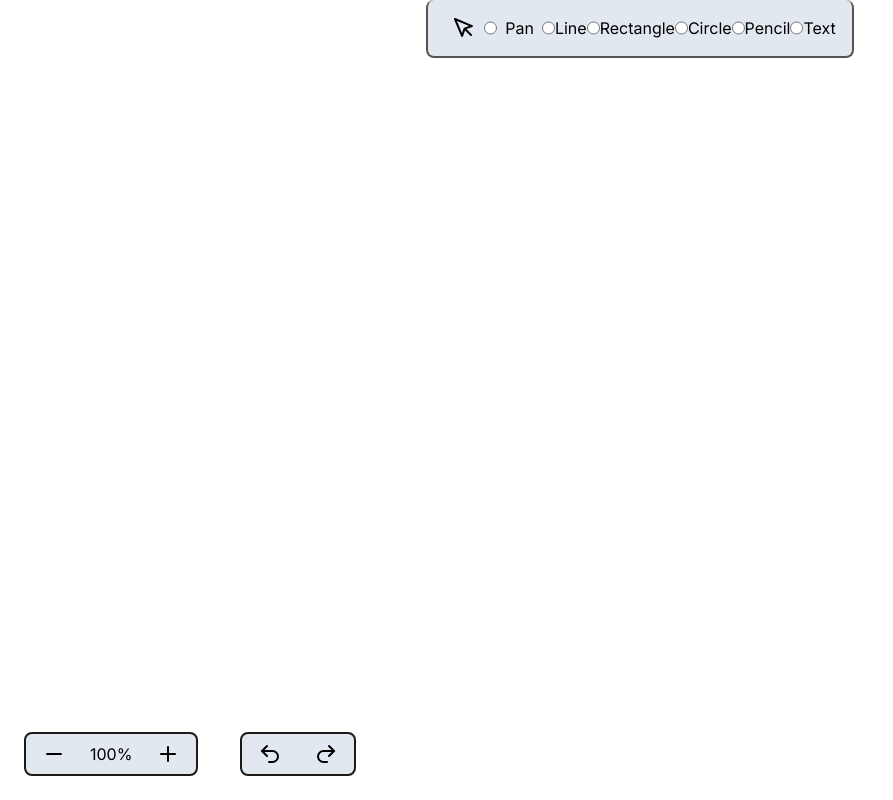
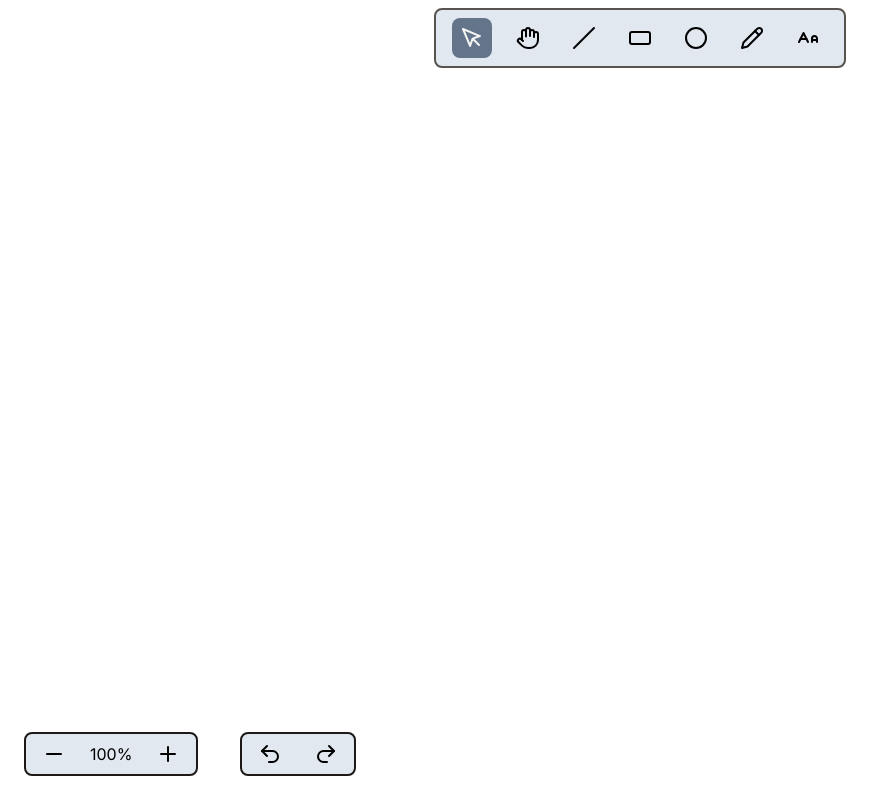
Before and after one commit to Roomshambles0/interactive-canvas, a Next.js app: page / in a window 1280 px wide. Shown: the whole page, without its empty margins (0-893 px from the left). Built offline with nearby package versions, Linux system fonts and the light colour scheme.

Commit message:
added styles

```diff
--- a/app/_components/roughcanvas2.tsx
+++ b/app/_components/roughcanvas2.tsx
@@ -5,7 +5,7 @@ import rough from 'roughjs'
 import { Drawable } from 'roughjs/bin/core';
 import getStroke, { getStrokePoints } from 'perfect-freehand';
 import { RoughCanvas } from 'roughjs/bin/canvas';
-import { Plus,Minus,Undo2,Redo2, MousePointer2, MousePointer } from 'lucide-react';
+import { Plus,Minus,Undo2,Redo2, MousePointer, Hand, Slash, RectangleHorizontal, Circle, Pencil, Text, ALargeSmall } from 'lucide-react';
 
 
 type point = { x: number, y: number, pressure?: number | undefined }[]
@@ -75,6 +75,7 @@ const updateelements = (elements: Element[], clientX: number, clientY: number, t
     if (tool == tools.pencil) {
         const index = elements.length - 1;
         const points = elements[index].points as point
+        if(!points) return
         const pointcopy = [...points]
         const updated = { x1: elements[index].x1, y1: elements[index].y1, x2: clientX, y2: clientY, tool, points: [...pointcopy, { x: clientX, y: clientY }] }
         if (!updated) return
@@ -355,28 +356,39 @@ const Rough2 = () => {
 
     return (<div>
         <div className='z-3 fixed w-full flex justify-center  '>
-            <div className='border-b-2 border-l-2 border-r-2 bg-slate-200 border-stone-600 rounded-lg p-4 flex justify-'>
-            <input className="hidden" type="radio" id='Select' checked={tool == tools.select} value={tools.select} onChange={e => setTool(tools.select)} />
-            <label className='px-2' htmlFor='Select'><MousePointer/></label>
-            <input type="radio" id='pan' checked={tool == tools.pan} value={tools.pan} onChange={e => setTool(tools.pan)} onClick={() => setCursorStyle("grab")} />
-            <label className='px-2' htmlFor='pan'>Pan</label>
-            <input type="radio" id='line' checked={tool == tools.line} value={tools.line} onChange={e => setTool(tools.line)} />
-            <label htmlFor='line'>Line</label>
-            <input type="radio" id='rectangle' checked={tool == tools.rectangle} value={tools.rectangle} onChange={e => setTool(tools.rectangle)} />
-            <label htmlFor='rectangle'>Rectangle</label>
-            <input type="radio" id='circle' checked={tool == tools.circle} value={tools.circle} onChange={e => setTool(tools.circle)} />
-            <label htmlFor='circle'>Circle</label>
-            <input type="radio" id='pencil' checked={tool == tools.pencil} value={tools.pencil} onChange={() => {
+            <div className='border-2 mt-2 bg-slate-200 border-stone-600 rounded-lg p-2 flex '>
+            <input className="hidden peer/select" type="radio" id='Select' checked={tool == tools.select} value={tools.select} onChange={(e) => {
+                setTool(tools.select)
+                setCursorStyle("default")}} />
+            <label className='p-2 mx-2 hover:cursor-pointer hover:bg-slate-300  peer-checked/select:text-stone-100  peer-checked/select:bg-slate-500 rounded-lg' htmlFor='Select'><MousePointer/></label>
+
+            <input className="hidden peer/pan" type="radio" id='pan' checked={tool == tools.pan} value={tools.pan} onChange={e => setTool(tools.pan)} onClick={() => setCursorStyle("grab")} />
+            <label className='p-2 mx-2 hover:cursor-pointer hover:bg-slate-300  peer-checked/pan:text-stone-100  peer-checked/pan:bg-slate-500 rounded-lg' htmlFor='pan'><Hand/></label>
+
+            <input className="hidden peer/line" type="radio" id='line' checked={tool == tools.line} value={tools.line} onChange={(e) => {
+                setTool(tools.line)
+                setCursorStyle("default")}} />
+            <label className='p-2 mx-2 hover:cursor-pointer hover:bg-slate-300  peer-checked/line:text-stone-100  peer-checked/line:bg-slate-500 rounded-lg' htmlFor='line'><Slash/></label>
+
+            <input className="hidden peer/rect" type="radio" id='rectangle' checked={tool == tools.rectangle} value={tools.rectangle}  onChange={(e) => {
+                setTool(tools.rectangle)
+                setCursorStyle("default")}} />
+            <label className='p-2 mx-2 hover:cursor-pointer hover:bg-slate-300  peer-checked/rect:text-stone-100  peer-checked/rect:bg-slate-500 rounded-lg' htmlFor='rectangle'><RectangleHorizontal/></label>
+
+            <input className="hidden peer/circle" type="radio" id='circle' checked={tool == tools.circle} value={tools.circle}  onChange={(e) => {
+                setTool(tools.circle)
+                setCursorStyle("default")}} />
+            <label className='p-2 mx-2 hover:cursor-pointer hover:bg-slate-300  peer-checked/circle:text-stone-100  peer-checked/circle:bg-slate-500 rounded-lg' htmlFor='circle'><Circle/></label>
+
+            <input className="hidden peer/pencil" type="radio" id='pencil' checked={tool == tools.pencil} value={tools.pencil}  onChange={(e) => {
                 setTool(tools.pencil)
-            }
-            } />
-            <label htmlFor='pencil'>Pencil</label>
-            <input type="radio" id='text' checked={tool == tools.text} value={tools.text} onChange={(e) => {
+                setCursorStyle("crosshair")}} />
+            <label className='p-2 mx-2 hover:cursor-pointer hover:bg-slate-300  peer-checked/pencil:text-stone-100  peer-checked/pencil:bg-slate-500 rounded-lg' htmlFor='pencil'><Pencil/></label>
+
+            <input className="hidden peer/text" type="radio" id='text' checked={tool == tools.text} value={tools.text}  onChange={(e) => {
                 setTool(tools.text)
-
-            }
-            } />
-            <label htmlFor='text'>Text</label>
+                setCursorStyle("text")}} />
+            <label className='p-2 mx-2 hover:cursor-pointer hover:bg-slate-300  peer-checked/text:text-stone-100  peer-checked/text:bg-slate-500 rounded-lg' htmlFor='text'><ALargeSmall/></label>
             </div>
         </div>
         <div className='flex'>
```
